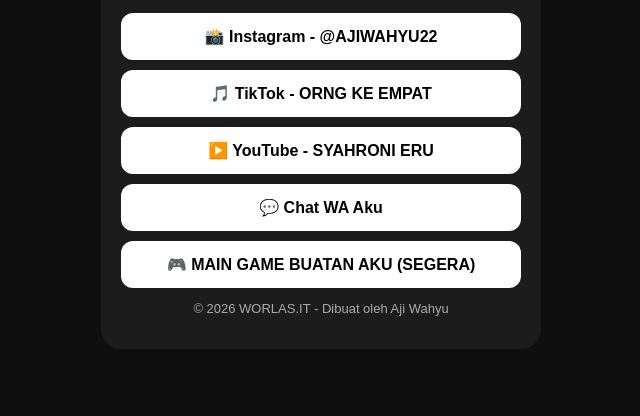
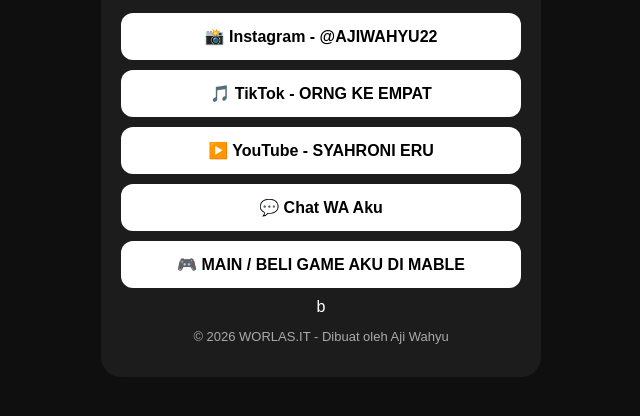
Before and after one commit to syahronieru123-afk/worlas, a plain HTML site: page index.html in a window 1280 px wide. Shown: the part 158-574 px from the top of the page, without its empty margins (319-959 px from the left). Drawn offline with Linux system fonts and the light colour scheme.

Commit message:
Update game link in index.html

```diff
--- a/index.html
+++ b/index.html
@@ -20,7 +20,7 @@ a.btn:hover{background:#ffcc00}
 <a class="btn" href="https://tiktok.com/@orngkeempat">🎵 TikTok - ORNG KE EMPAT</a>
 <a class="btn" href="https://youtube.com/@SYAHRONIERU">▶️ YouTube - SYAHRONI ERU</a>
 <a class="btn" href="https://wa.me/6281554246103">💬 Chat WA Aku</a>
-<a class="btn" href="#">🎮 MAIN GAME BUATAN AKU (SEGERA)</a>
+<a class="btn" href="https://mable.gg/u/mb0e9hx1?locale=en">🎮 MAIN / BELI GAME AKU DI MABLE</a>b
 <p class="small">© 2026 WORLAS.IT - Dibuat oleh Aji Wahyu</p>
 </div>
 </body>
```
